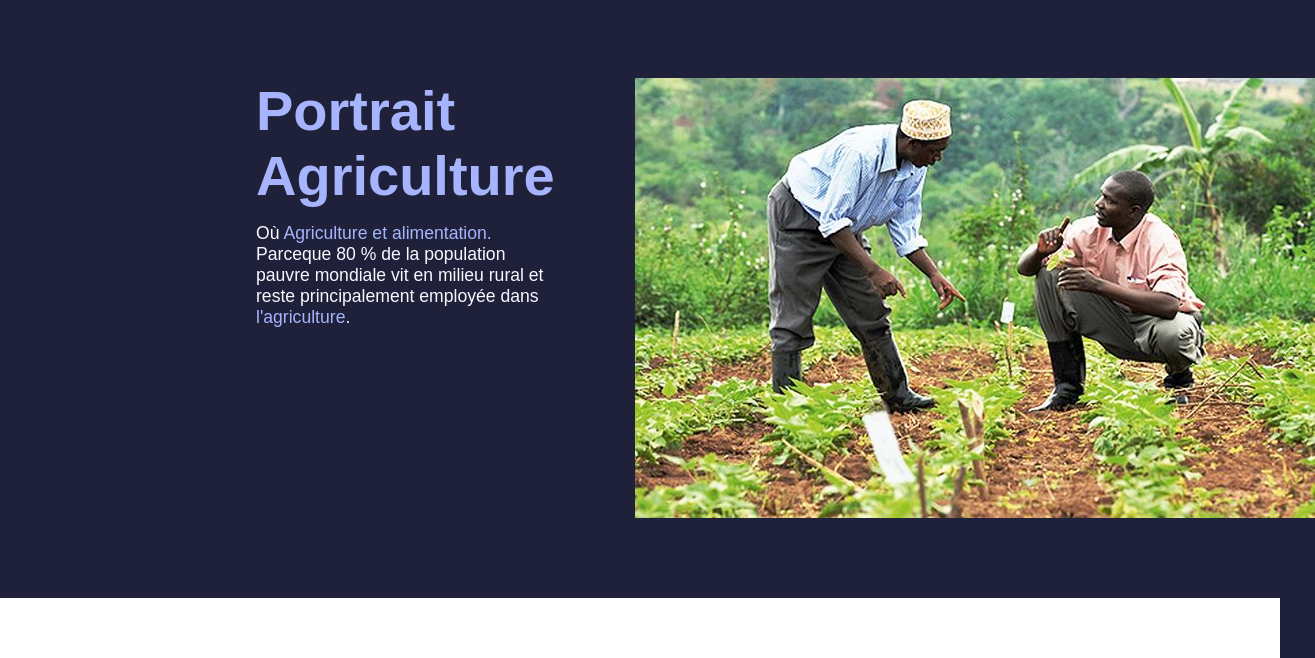
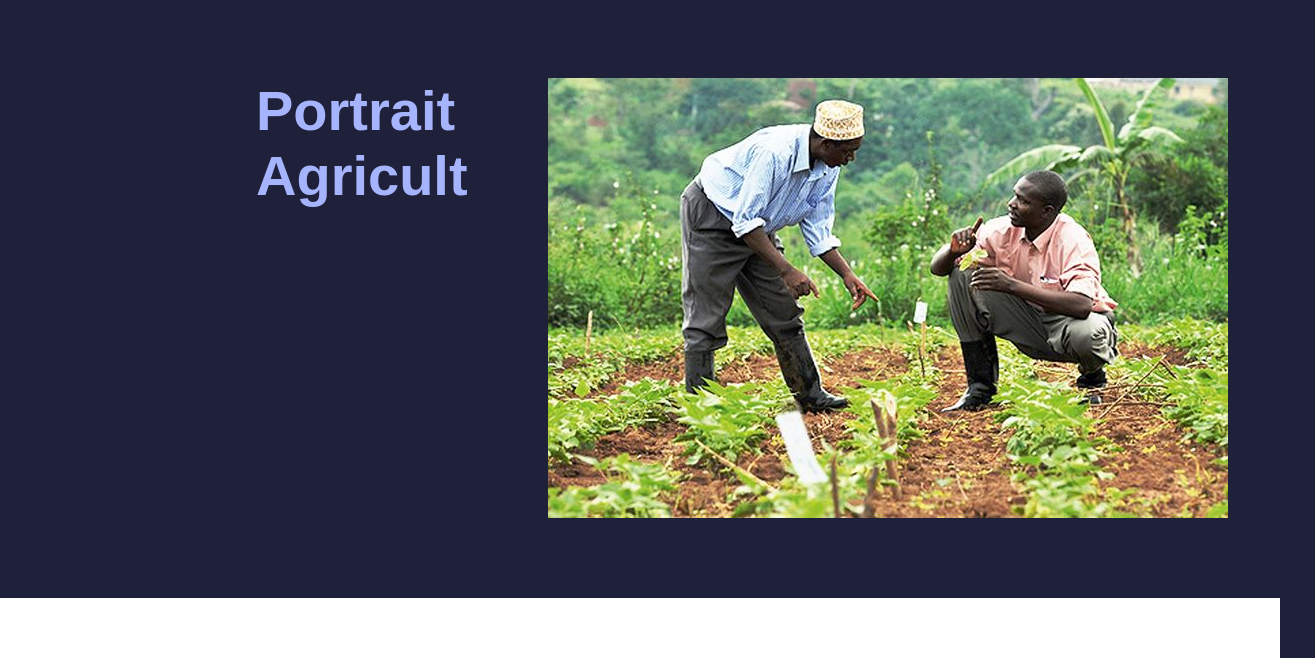
Before and after one commit to lotfiallagui/projetweb, a plain HTML site: page index.html in a window 1280 px wide. Shown: the part 142-800 px from the top of the page, 1315 px wide, since content can reach past the window. Drawn offline with Linux system fonts and the light colour scheme.

Commit message:
supp paragraph

```diff
--- a/index.html
+++ b/index.html
@@ -23,10 +23,7 @@
     <main>
         <section class="accueil-introduction">
             <div>
-                <h1>Portrait Agriculture</h1>
-                <p>
-                    Où <em>Agriculture et alimentation.</em> Parceque 80 % de la population pauvre mondiale vit en milieu
-                         rural et reste principalement employée dans<em> l'agriculture</em>.
+                <h1>Portrait Agricult</h1>
 
                 </p>
             </div>
```
Also changed, not shown: 1 other file.
